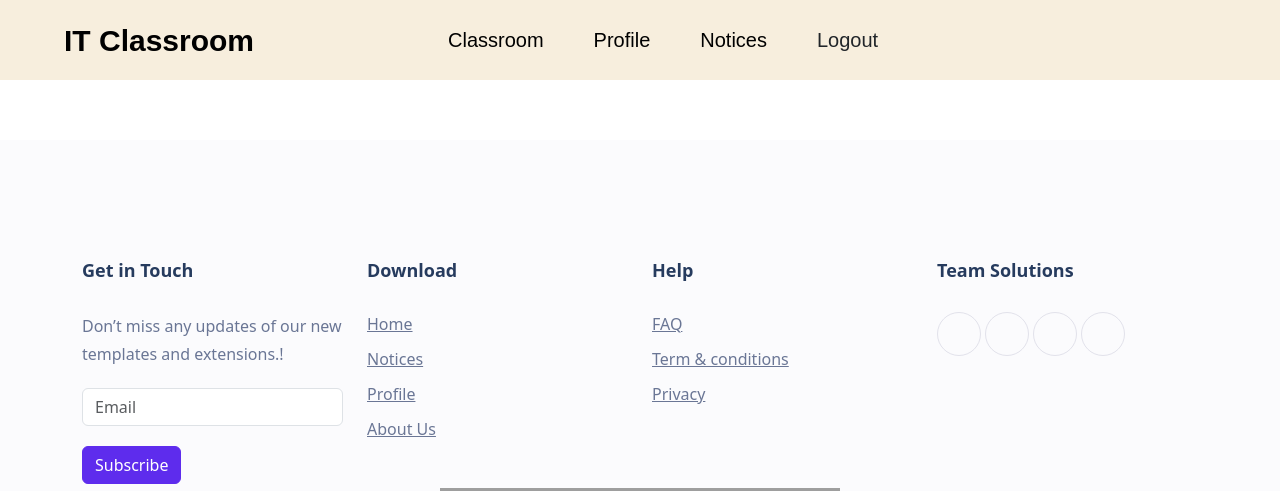
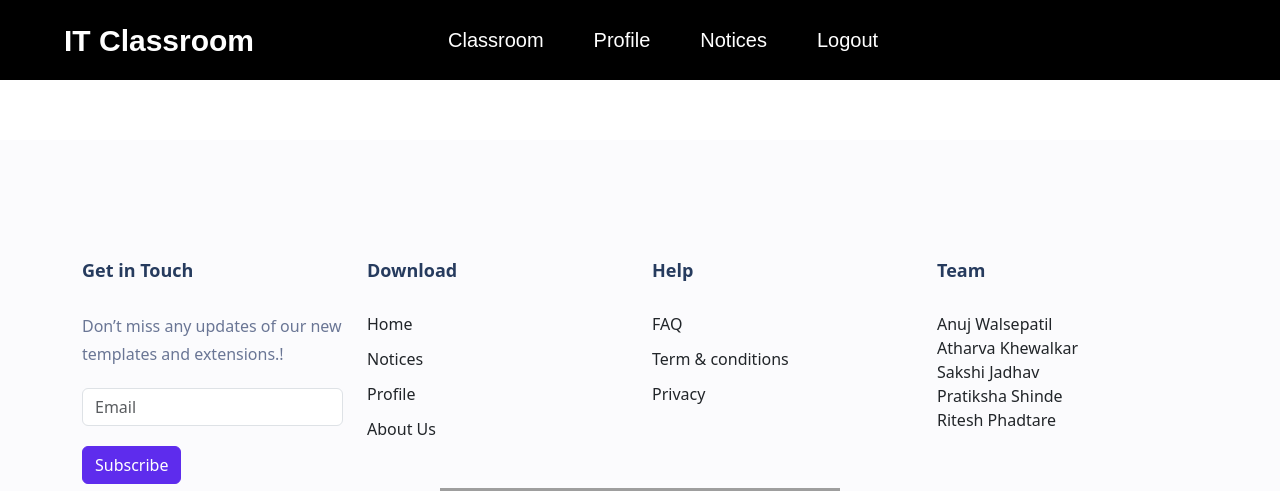
Before and after one commit to RiteshPhadtare2004/IT-Classroom, an Angular app in the folder client/: page /home/classroom in a window 1280 px wide. Shown: the top 491 px of the page. Built offline with nearby package versions, Linux system fonts and the light colour scheme; grey boxes are pictures that could not be loaded.

Commit message:
Logout feature added

```diff
--- a/client/src/app/components/classrooms/classrooms.component.css
+++ b/client/src/app/components/classrooms/classrooms.component.css
@@ -36,3 +36,19 @@
 .card-footer:hover {
     background-color: #3e8e41;
 }
+
+.noclassroom{
+    padding: 40px;
+    width: 100%;
+    height: 50vh;
+}
+
+.border{
+    border: black;
+    border-style: dashed;
+    width: 100%;
+    height: 100%;
+    display: flex;
+    justify-content: center;
+    align-items: center;
+}
--- a/client/src/app/components/classrooms/classrooms.component.html
+++ b/client/src/app/components/classrooms/classrooms.component.html
@@ -1,4 +1,4 @@
-<div class="classroom">
+<div class="classroom" *ngIf="classroombool == true">
     <div *ngFor="let classroom of classrooms" class="card">
         <div class="card-body">
             <h2>{{classroom.name}}</h2>
@@ -9,3 +9,10 @@
         </div>
     </div>
 </div>
+
+<div class="noclassroom" *ngIf="classroombool == false">
+    <div class="border">
+        <p>You have not enrolled to any classrrom, </p>
+        <p>To enroll enter code</p>
+    </div>
+</div>
--- a/client/src/app/components/classrooms/classrooms.component.ts
+++ b/client/src/app/components/classrooms/classrooms.component.ts
@@ -15,6 +15,7 @@ export class ClassroomsComponent implements OnInit {
 
   classrooms: any='';
   studentId: any='';
+  classroombool: boolean = true;
 
   constructor(private http: HttpClient,private router: Router,) { }
 
@@ -39,8 +40,12 @@ export class ClassroomsComponent implements OnInit {
 
     this.http.get<any[]>('http://localhost:3000/api/classroom/displayClassroom/' + this.studentId)
       .subscribe(
-        (classrooms) => {
-          this.classrooms = classrooms;
+        (response) => {
+          console.log(response)
+          if(response.length == 0){
+            this.classroombool=false;
+          }
+          this.classrooms = response;
         },
         (error) => {
           console.error('Error fetching classrooms:', error);
--- a/client/src/app/components/footer/footer.component.html
+++ b/client/src/app/components/footer/footer.component.html
@@ -20,10 +20,10 @@
                     <div class="f_widget about-widget pl_70 wow fadeInLeft" data-wow-delay="0.4s" style="visibility: visible; animation-delay: 0.4s; animation-name: fadeInLeft;">
                         <h3 class="f-title f_600 t_color f_size_18">Download</h3>
                         <ul class="list-unstyled f_list">
-                            <li><a href="#">Home</a></li>
-                            <li><a href="#">Notices</a></li>
-                            <li><a href="#">Profile</a></li>
-                            <li><a href="#">About Us</a></li>
+                            <li>Home</li>
+                            <li>Notices</li>
+                            <li>Profile</li>
+                            <li>About Us</li>
                         </ul>
                     </div>
                 </div>
@@ -31,21 +31,22 @@
                     <div class="f_widget about-widget pl_70 wow fadeInLeft" data-wow-delay="0.6s" style="visibility: visible; animation-delay: 0.6s; animation-name: fadeInLeft;">
                         <h3 class="f-title f_600 t_color f_size_18">Help</h3>
                         <ul class="list-unstyled f_list">
-                            <li><a href="#">FAQ</a></li>
-                            <li><a href="#">Term &amp; conditions</a></li>
-                            <li><a href="#">Privacy</a></li>
+                            <li>FAQ</li>
+                            <li>Term &amp; conditions</li>
+                            <li>Privacy</li>
                         </ul>
                     </div>
                 </div>
                 <div class="col-lg-3 col-md-6">
                     <div class="f_widget social-widget pl_70 wow fadeInLeft" data-wow-delay="0.8s" style="visibility: visible; animation-delay: 0.8s; animation-name: fadeInLeft;">
-                        <h3 class="f-title f_600 t_color f_size_18">Team Solutions</h3>
-                        <div class="f_social_icon">
-                            <a href="#" class="fab fa-facebook"></a>
-                            <a href="#" class="fab fa-twitter"></a>
-                            <a href="#" class="fab fa-linkedin"></a>
-                            <a href="#" class="fab fa-pinterest"></a>
-                        </div>
+                        <h3 class="f-title f_600 t_color f_size_18">Team</h3>
+                        <ul class="list-unstyled f_list">
+                            <li>Anuj Walsepatil</li>
+                            <li>Atharva Khewalkar</li>
+                            <li>Sakshi Jadhav</li>
+                            <li>Pratiksha Shinde</li>
+                            <li>Ritesh Phadtare</li>
+                        </ul>
                     </div>
                 </div>
             </div>
--- a/client/src/app/components/login-signup/login-signup.component.ts
+++ b/client/src/app/components/login-signup/login-signup.component.ts
@@ -1,7 +1,7 @@
 // login-signup.component.ts
 import { CommonModule } from '@angular/common';
 import { HttpClient, HttpClientModule } from '@angular/common/http';
-import { Component } from '@angular/core';
+import { Component, OnInit } from '@angular/core';
 import { FormsModule } from '@angular/forms';
 import { Router, RouterOutlet } from '@angular/router';
 
@@ -12,9 +12,24 @@ import { Router, RouterOutlet } from '@angular/router';
   templateUrl: './login-signup.component.html',
   styleUrls: ['./login-signup.component.css'],
 })
-export class LoginSignupComponent {
+export class LoginSignupComponent implements OnInit{
   constructor(private router: Router, private http: HttpClient) { }
+  ngOnInit(): void {
+    const userDataString = localStorage.getItem('userData');
+
+    if (userDataString !== null) {
+      const userData = JSON.parse(userDataString);
+      if(userData.role == 'student'){
+        this.router.navigate(['/home']);
+      }else if(userData.role == 'teacher'){
+        this.router.navigate(['/teacher'])
+      }
+    } else {
+      console.log('User is not loged In');
+    }
+  }
   isLogin: boolean = true;
+
 
   toggleForm() {
     this.isLogin = !this.isLogin;
--- a/client/src/app/components/navbar/navbar.component.css
+++ b/client/src/app/components/navbar/navbar.component.css
@@ -11,14 +11,14 @@
   justify-content: space-around;
   width: 100%;
   height: 10vh;
-  background-color: #F7EEDD;
+  background-color: #000000;
 }
 .project-name{
   width: 20%;
 }
 .project-name a{
   text-decoration: none;
-  color: black;
+  color: rgb(255, 255, 255);
   font-weight: bold;
   font-size: 30px;
 }
@@ -36,7 +36,7 @@
 }
 .links ul li a{
   text-decoration: none;
-  color: black;
+  color: rgb(255, 255, 255);
 
 }
 
@@ -55,6 +55,7 @@
 
 .form-container input[type="submit"] {
   background-color: #4CAF50; /* Green */
+  width: 100px;
   color: white;
   border: none;
   cursor: pointer;
@@ -68,3 +69,8 @@
   outline: none;
   border-color: #007bff; /* Blue or your preferred focus color */
 }
+
+.logout{
+  cursor: pointer;
+  color: white
+}
--- a/client/src/app/components/navbar/navbar.component.html
+++ b/client/src/app/components/navbar/navbar.component.html
@@ -12,11 +12,11 @@
       </div>
       <div *ngIf="type === 'student'" class="form-container">
         <form (ngSubmit)="joinClassroom()" #f="ngForm">
-          <input type="text" name="classCode" [(ngModel)]="joinClassroomData.classCode" placeholder="Enter Code" required />
+          <input type="text" name="classCode" [(ngModel)]="joinClassroomData.classCode" placeholder="Enter Classroom Code" required />
           <input type="submit" value="Join" />
         </form>
       </div>
-      <li>Logout</li>
+      <li class="logout" (click)="logout()">Logout</li>
     </ul>
   </div>
 </div>
--- a/client/src/app/components/navbar/navbar.component.ts
+++ b/client/src/app/components/navbar/navbar.component.ts
@@ -7,54 +7,56 @@ import { Router, RouterLink } from '@angular/router';
 @Component({
   selector: 'app-navbar',
   standalone: true,
-  imports: [RouterLink,CommonModule, FormsModule, HttpClientModule],
+  imports: [RouterLink, CommonModule, FormsModule, HttpClientModule],
   templateUrl: './navbar.component.html',
-  styleUrl: './navbar.component.css'
+  styleUrl: './navbar.component.css',
 })
 export class NavbarComponent implements OnInit {
-    routes:any='';
-    type:string=''
-    id:any=''
-    joinClassroomData:any={
-      studentId : '',
-      classCode: ''
-    }
-    constructor(private router: Router, private http: HttpClient) { }
+  routes: any = '';
+  type: string = '';
+  id: any = '';
+  joinClassroomData: any = {
+    studentId: '',
+    classCode: '',
+  };
+  constructor(private router: Router, private http: HttpClient) {}
 
-    studentRoutes : any = {
-      'home':'/home',
-      'profile':'/home/profile',
-      'notices': '/home/notices'
+  studentRoutes: any = {
+    home: '/home',
+    profile: '/home/profile',
+    notices: '/home/notices',
   };
 
-    teacherRoutes : any={
-      'home':'/teacher',
-      'profile':'#',
-      'notices': '/home/notices',
-      'createClassroom': '/teacher/createClassroom'
-    }
+  teacherRoutes: any = {
+    home: '/teacher',
+    profile: '/home/profile',
+    notices: '/home/notices',
+    createClassroom: '/teacher/createClassroom',
+  };
   ngOnInit(): void {
     const userDataString = localStorage.getItem('userData');
     if (userDataString !== null) {
       // Parse the JSON string back to an object
       const userData = JSON.parse(userDataString);
-          if(userData.role == 'student'){
-            this.type = 'student'
-            this.routes = this.studentRoutes
-          }else{
-            this.type = 'teacher'
-            this.routes = this.teacherRoutes
+      if (userData.role == 'student') {
+        this.type = 'student';
+        this.routes = this.studentRoutes;
+      } else {
+        this.type = 'teacher';
+        this.routes = this.teacherRoutes;
       }
-          this.id = userData.user_id
-          console.log(this.id)
+      this.id = userData.user_id;
+      console.log(this.id);
     } else {
       console.log('No userData found in local storage');
     }
   }
 
-    joinClassroom(){
+  joinClassroom() {
     this.joinClassroomData.studentId = this.id;
-      this.http.post('http://localhost:3000/api/classroom/join',this.joinClassroomData).subscribe(
+    this.http
+      .post('http://localhost:3000/api/classroom/join', this.joinClassroomData)
+      .subscribe(
         (response: any) => {
           window.location.reload();
         },
@@ -63,4 +65,13 @@ export class NavbarComponent implements OnInit {
         }
       );
   }
+
+  logout() {
+    try {
+      localStorage.removeItem('userData');
+      this.router.navigate(['/login']);
+    } catch (error) {
+      console.log(error);
     }
+  }
+}
--- a/client/src/app/components/teacher-cc/teacher-cc.component.ts
+++ b/client/src/app/components/teacher-cc/teacher-cc.component.ts
@@ -48,13 +48,12 @@ export class TeacherCCComponent implements OnInit {
 
   delete_classroom(classroomId: any){
     console.log(`Classroom id ${classroomId}`)
-    this.http.post('http://localhost:3000/api/classroom/delete', classroomId).subscribe(
+    this.http.delete('http://localhost:3000/api/classroom/delete', classroomId).subscribe(
       (response: any) => {
           this.router.navigate(['/teacher/teacherClassroom']);
       },
       (error) => {
         console.error('Login error:', error);
-        // Handle login error
       }
     );
   }
```
Also changed, not shown: 2 other files (tests, documents, lock files or other folders). Lines whose indentation alone changed are shown as unchanged.
